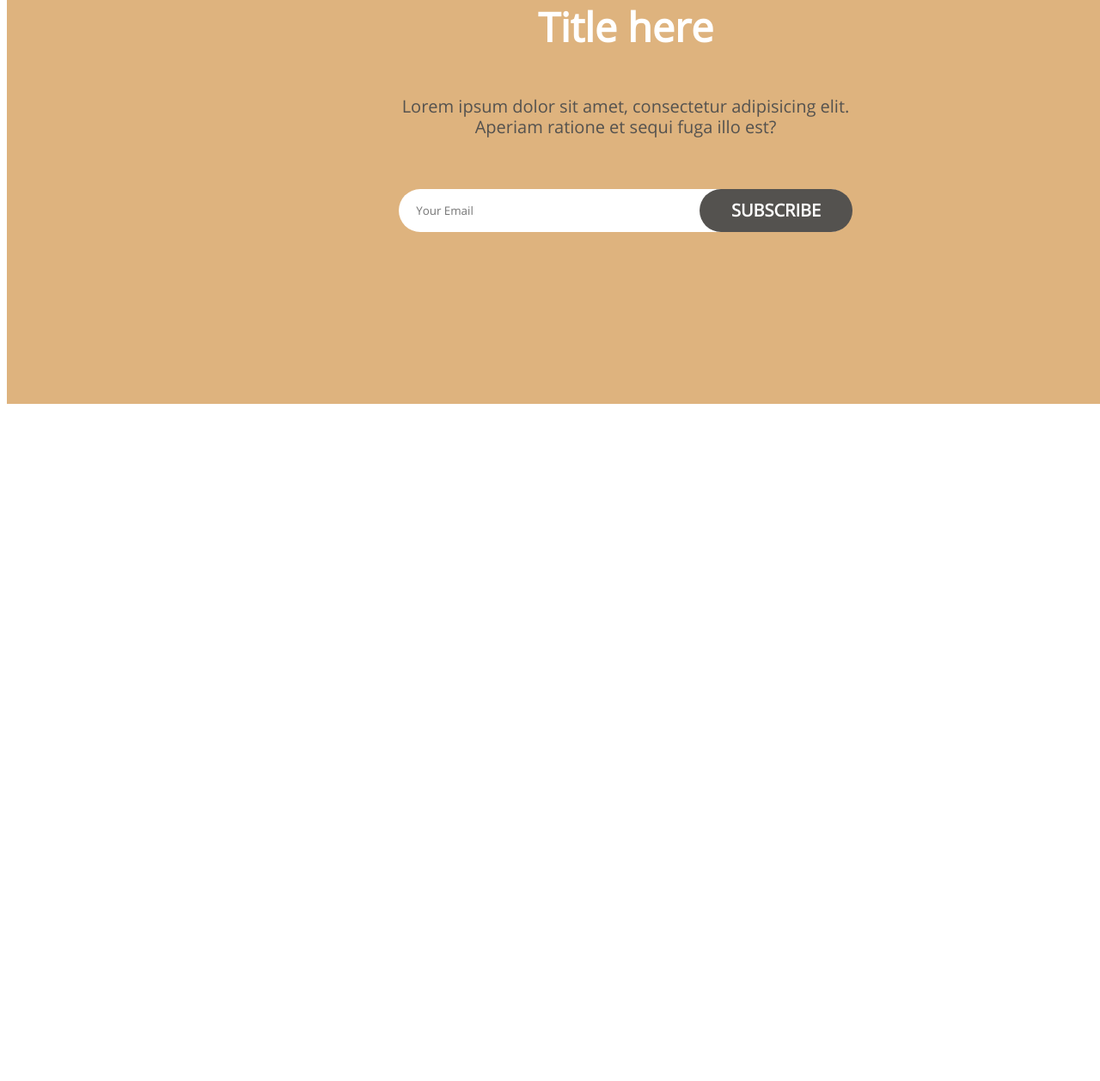
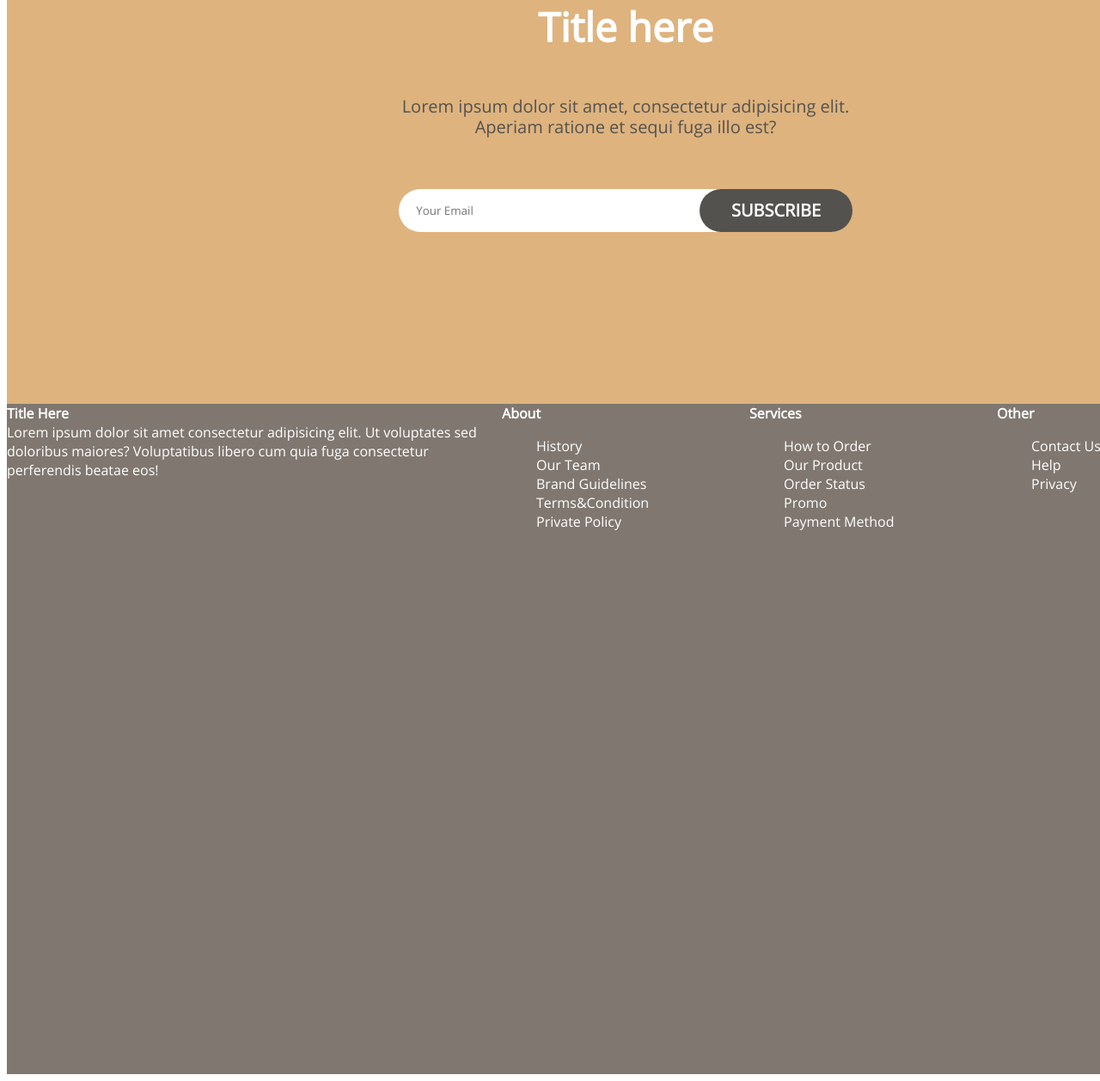
Before and after one commit to dashlot/hiking-project, a plain HTML site: page index.html in a window 1280 px wide. Shown: the part 5998-7256 px from the top of the page at 86% size. Before the commit the page ends 6476 px from the top, so only its background shows below. Drawn offline with Linux system fonts and the light colour scheme.

Commit message:
did html+initial css

```diff
--- a/index.html
+++ b/index.html
@@ -6,6 +6,7 @@
     <title>It's hiking time</title>
     <script src="https://kit.fontawesome.com/155a070cb6.js" crossorigin="anonymous"></script>
     <link rel="stylesheet" href="style.css">
+    <script async src="script.js"></script>
 </head>
 <body>
     <div class="whole-page">
@@ -157,48 +158,46 @@
                 </div>
             </div>
         </div>
+        <div class="footer">
+            <div class="footer-description">
+                <h4>Title Here</h4>
+                <p>Lorem ipsum dolor sit amet consectetur adipisicing elit. Ut voluptates sed doloribus maiores? Voluptatibus libero cum quia fuga consectetur perferendis beatae eos!</p>
+            <div class="icons">
+                <!-- insta
+                facebook
+                twittor
+                whatsapp -->
+            </div>
+            </div>
+            <div class="footer-about">
+                <h4>About</h4>
+                <ul>
+                    <li>History</li>
+                    <li>Our Team</li>
+                    <li>Brand Guidelines</li>
+                    <li>Terms&Condition</li>
+                    <li>Private Policy</li>
+                </ol>
+            </div>
+            <div class="footer-services">
+                <h4>Services</h4>
+                <ul>
+                    <li>How to Order</li>
+                    <li>Our Product</li>
+                    <li>Order Status</li>
+                    <li>Promo</li>
+                    <li>Payment Method</li>
+                </ol>
+            </div>
+            <div class="other">
+                <h4>Other</h4>
+                <ul>
+                    <li>Contact Us</li>
+                    <li>Help</li>
+                    <li>Privacy</li>
+                </ol>
+            </div>
+        </div>
     </div>
-    <script>
-        window.onload = function() {
-const caller = document.querySelector('.button form button');
-caller.addEventListener('click', function() {
-let jsonContent = [];
-
-jsonContent[0] = {
-    img: "https://hips.hearstapps.com/hmg-prod.s3.amazonaws.com/images/hiking-quotes-1586278882.jpg?crop=0.668xw:1.00xh;0.167xw,0&resize=640:*",
-    title: "Lorem ipsum",
-    text: "It's beautiful brilliant nature."
-};
-jsonContent[1] = {
-    img: "https://www.bergans.com/pub_images/original/1fasthiking.jpg",
-    title: "Lorem ipsum",
-    text: "It's astonished air. Smell it!"
-}
-
-jsonContent[2] = {
-    img: "https://www.bergans.com/pub_images/original/fasthiking1.jpg",
-    title: "Lorem ipsum",
-    text: "BlaBlaBlaBlaBlaBlaBlaBlaBlaBlaBlaBlaBlaBlaBlaBla"
-}
-
-const divContent = document.querySelector('.content1');
-divContent.innerHTML = "<div class=\"card\"> <img src=\"" + jsonContent[0].img + "\"><h3> \"" + jsonContent[0].title + "\" </h3> <p> \"" + jsonContent[0].text + "\"</p></img></div>";
-const divContent2 = document.querySelector('.content2');
-divContent2.innerHTML = "<div class=\"card\"> <img src=\"" + jsonContent[1].img + "\"><h3> \"" + jsonContent[1].title + "\" </h3> <p> \"" + jsonContent[1].text + "\"</p></img></div>"
-const divContent3 = document.querySelector('.content3');
-divContent3.innerHTML = "<div class=\"card\"> <img src=\"" + jsonContent[2].img + "\"><h3> \"" + jsonContent[2].title + "\" </h3> <p> \"" + jsonContent[2].text + "\"</p></img></div>"
-
-});
-}
-
-window.onload = function() {
-    let subscribe = document.querySelector('.child2 form input');
-    subscribe.addEventListener('click', function() {
-        alert("Suckmydick")
-        }
-    )
-}
-
-    </script>
 </body>
 </html>
--- a/script.js
+++ b/script.js
@@ -0,0 +1,35 @@
+window.onload = function() {
+    const caller = document.querySelector('.button form button');
+    caller.addEventListener('click', function() {
+        let jsonContent = [];
+
+        jsonContent[0] = {
+            img: "https://hips.hearstapps.com/hmg-prod.s3.amazonaws.com/images/hiking-quotes-1586278882.jpg?crop=0.668xw:1.00xh;0.167xw,0&resize=640:*",
+            title: "Lorem ipsum",
+            text: "It's beautiful brilliant nature."
+        };
+        jsonContent[1] = {
+            img: "https://www.bergans.com/pub_images/original/1fasthiking.jpg",
+            title: "Lorem ipsum",
+            text: "It's astonished air. Smell it!"
+        }
+
+        jsonContent[2] = {
+            img: "https://www.bergans.com/pub_images/original/fasthiking1.jpg",
+            title: "Lorem ipsum",
+            text: "BlaBlaBlaBlaBlaBlaBlaBlaBlaBlaBlaBlaBlaBlaBlaBla"
+        }
+        const divContent = document.querySelector('.content1');
+            divContent.innerHTML = "<div class=\"card\"> <img src=\"" + jsonContent[0].img + "\"><h3> \"" + jsonContent[0].title + "\" </h3> <p> \"" + jsonContent[0].text + "\"</p></img></div>";
+            const divContent2 = document.querySelector('.content2');
+            divContent2.innerHTML = "<div class=\"card\"> <img src=\"" + jsonContent[1].img + "\"><h3> \"" + jsonContent[1].title + "\" </h3> <p> \"" + jsonContent[1].text + "\"</p></img></div>"
+            const divContent3 = document.querySelector('.content3');
+            divContent3.innerHTML = "<div class=\"card\"> <img src=\"" + jsonContent[2].img + "\"><h3> \"" + jsonContent[2].title + "\" </h3> <p> \"" + jsonContent[2].text + "\"</p></img></div>"
+    });
+
+    let subscribe = document.querySelector('.child2 form input');
+    subscribe.addEventListener('click', function() {
+        alert("Suckmydick")
+        }
+    )
+}
--- a/style.css
+++ b/style.css
@@ -432,4 +432,22 @@ font-style: italic;
     font-size: 20px;
     cursor: pointer;
 }
+
+.footer {
+    display: grid;
+    grid-template-columns: 2fr 1fr 1fr 1fr;
+    background-color: rgb(127, 119, 112);
+    height: 780px;
+    color: white;
+
+}
+
+.footer div ul li {
+    list-style-type: none;
+}
+
+.footer-description {
+    align-items: center;
+}
+
 /*
```
